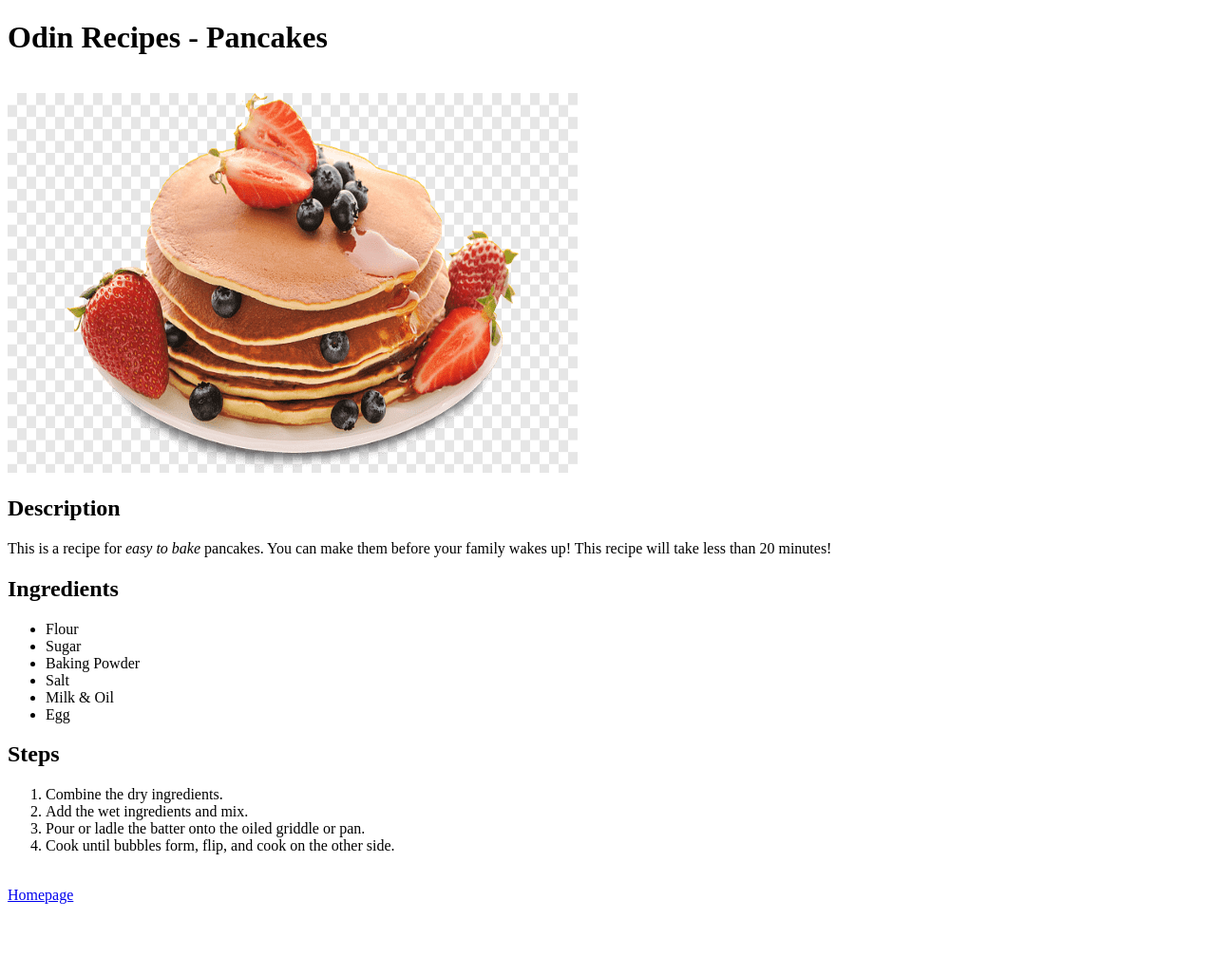
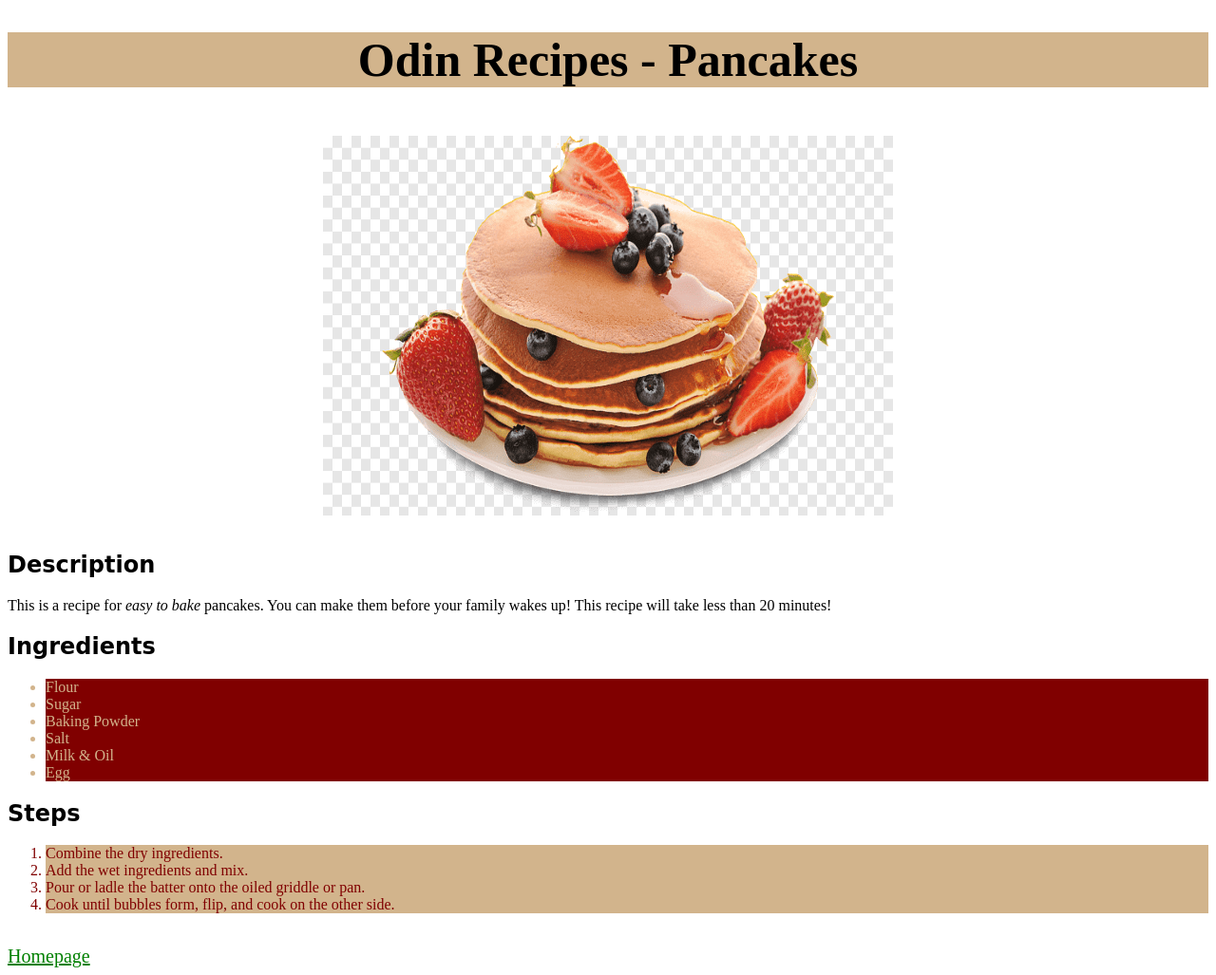
Before and after one commit to PotatoTurtles/OdinRecipes-HTML, a plain HTML site: page recipes/pancakes.html in a window 1280 px wide. Shown: the whole page at 95% size. Before the commit the page ends 960 px from the top, so only its background shows below. Drawn offline with Linux system fonts and the light colour scheme.

Commit message:
Add CSS to recipe website
these additions to the recipe website actually make it look pretty bad.
examples of the features added are the many changed font styles,
bacground color changes, centering of some images and texts, and a
general worsening of the aesthetics of the website.

hope you like it!

```diff
--- a/recipes/pancakes.html
+++ b/recipes/pancakes.html
@@ -4,9 +4,10 @@
     <head>
         <meta charset="UTF-8">
         <title>Odin Recipes - Pancakes</title>
+        <link rel="stylesheet" href="../style.css">
     </head>
     <body>
-        <h1>Odin Recipes - Pancakes</h1>
+        <h1 class="pan">Odin Recipes - Pancakes</h1>
         <br>
         <img src="../img/ExamplePancakes.png" alt="Delicious Pancakes fit for the gods"
             width="600" height="400">
--- /dev/null
+++ b/style.css
@@ -0,0 +1,48 @@
+h1 {
+    font-size : 50px;
+    background-color: teal;
+    text-align: center;
+}
+
+a {
+    color: green;
+    font-size: 20px;
+}
+
+.middle{
+    color: red;
+    background-color: aquamarine;
+}
+
+.pan{
+    background-color: tan;
+}
+
+img{
+    display: block;
+    margin-left: auto;
+    margin-right: auto;
+}
+ul li{
+    color: tan;
+    background-color: maroon;
+}
+
+ol li{
+    color: maroon;
+    background-color: tan;
+}
+
+#desc{
+    font-family: 'Gill Sans', 'Gill Sans MT', Calibri, 'Trebuchet MS', sans-serif;
+}
+
+h2{
+    font-family: cursive;
+}
+
+.center{
+    max-width: fit-content;
+    margin-left: auto;
+    margin-right: auto;
+}
```
Also changed, not shown: index.html (+3 -2 lines), recipes/friedchicken.html (+2 -1 lines), recipes/pizza.html (+2 -1 lines).
